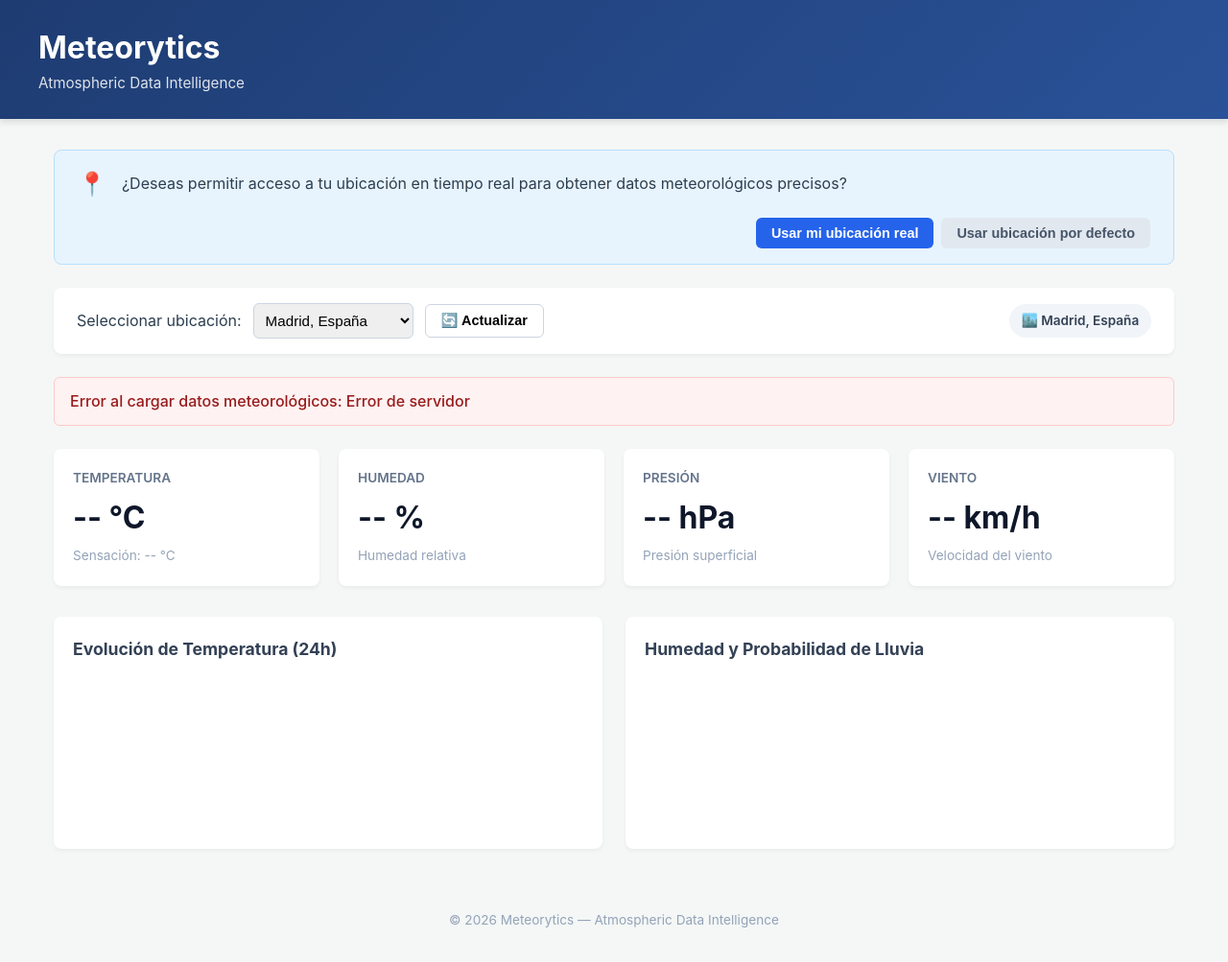
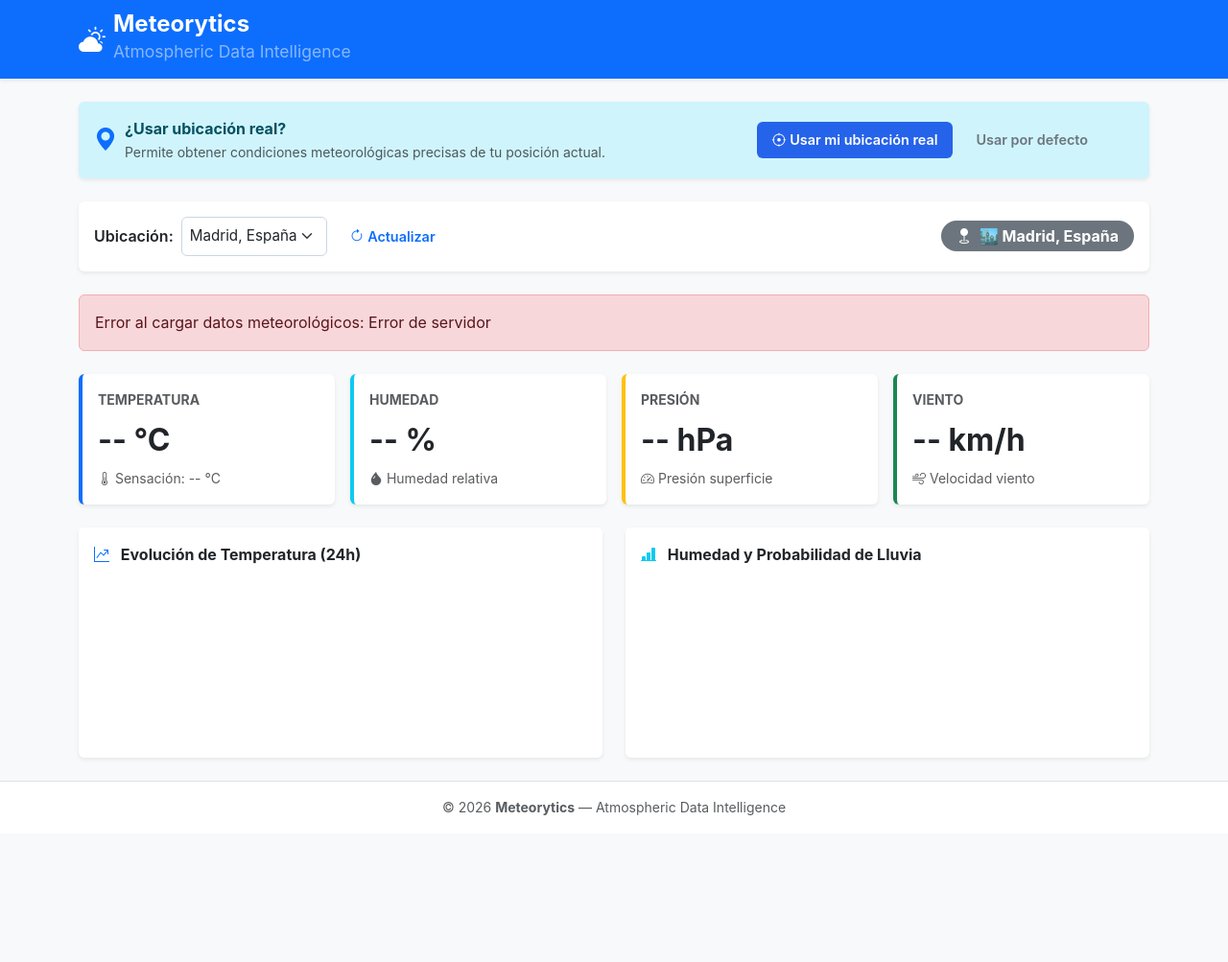
Before and after one commit to JMRS92/meteorytics, a plain HTML site: page frontend/index.html in a window 1280 px wide. Shown: the whole page at 96% size. After the commit the page ends 869 px from the top, so only its background shows below. Drawn offline with nearby package versions, Linux system fonts and the light colour scheme; no server answers.

Commit message:
feat: integración de Bootstrap 5.3 CDN e íconos para la interfaz web

```diff
--- a/frontend/index.html
+++ b/frontend/index.html
@@ -4,95 +4,156 @@
     <meta charset="UTF-8">
     <meta name="viewport" content="width=device-width, initial-scale=1.0">
     <title>Meteorytics - Atmospheric Data Intelligence</title>
+    <!-- Bootstrap 5.3 CSS CDN -->
+    <link href="https://cdn.jsdelivr.net/npm/bootstrap@5.3.3/dist/css/bootstrap.min.css" rel="stylesheet">
+    <!-- Bootstrap Icons CDN -->
+    <link href="https://cdn.jsdelivr.net/npm/bootstrap-icons@1.11.3/font/bootstrap-icons.min.css" rel="stylesheet">
+    <!-- Custom CSS -->
     <link rel="stylesheet" href="css/style.css">
-    <!-- Chart.js para visualizaciones -->
+    <!-- Chart.js CDN -->
     <script src="https://cdn.jsdelivr.net/npm/chart.js"></script>
 </head>
-<body>
-    <header class="app-header">
-        <div class="header-container">
-            <h1 class="logo">Meteorytics</h1>
-            <p class="tagline">Atmospheric Data Intelligence</p>
+<body class="bg-light d-flex flex-column min-vh-100">
+
+    <!-- Navbar / Header -->
+    <nav class="navbar navbar-expand-lg navbar-dark bg-primary shadow-sm">
+        <div class="container">
+            <a class="navbar-brand d-flex align-items-center gap-2" href="#">
+                <i class="bi bi-cloud-sun-fill fs-3"></i>
+                <div>
+                    <span class="fw-bold fs-4 d-block lh-1">Meteorytics</span>
+                    <small class="text-white-50 fs-7">Atmospheric Data Intelligence</small>
                 </div>
-    </header>
+            </a>
+        </div>
+    </nav>
 
-    <main class="main-container">
-        <!-- Banner de solicitud de ubicación por geolocalización -->
-        <section id="geo-banner" class="geo-banner">
-            <div class="geo-content">
-                <span class="geo-icon">📍</span>
-                <p>¿Deseas permitir acceso a tu ubicación en tiempo real para obtener datos meteorológicos precisos?</p>
-                <div class="geo-buttons">
-                    <button id="btn-use-location" class="btn btn-primary">Usar mi ubicación real</button>
-                    <button id="btn-dismiss-location" class="btn btn-secondary">Usar ubicación por defecto</button>
+    <!-- Main Container -->
+    <main class="container my-4 flex-grow-1">
+
+        <!-- Banner de Geolocalización -->
+        <div id="geo-banner" class="alert alert-info alert-dismissible fade show shadow-sm border-0 d-flex flex-wrap align-items-center justify-content-between gap-3 mb-4" role="alert">
+            <div class="d-flex align-items-center gap-2">
+                <i class="bi bi-geo-alt-fill fs-4 text-primary"></i>
+                <div>
+                    <strong>¿Usar ubicación real?</strong>
+                    <span class="d-block text-muted small">Permite obtener condiciones meteorológicas precisas de tu posición actual.</span>
                 </div>
             </div>
-        </section>
+            <div class="d-flex gap-2">
+                <button id="btn-use-location" class="btn btn-primary btn-sm d-flex align-items-center gap-1">
+                    <i class="bi bi-crosshair"></i> Usar mi ubicación real
+                </button>
+                <button id="btn-dismiss-location" class="btn btn-outline-secondary btn-sm">
+                    Usar por defecto
+                </button>
+            </div>
+        </div>
 
-        <!-- Selector manual de ciudad -->
-        <section class="controls-section">
-            <div class="location-selector">
-                <label for="city-select">Seleccionar ubicación:</label>
-                <select id="city-select" class="form-select">
+        <!-- Barra de Control y Selector -->
+        <div class="card shadow-sm border-0 mb-4">
+            <div class="card-body d-flex flex-wrap align-items-center justify-content-between gap-3">
+                <div class="d-flex align-items-center gap-2">
+                    <label for="city-select" class="form-label mb-0 fw-semibold">Ubicación:</label>
+                    <select id="city-select" class="form-select form-select-sm w-auto">
                         <option value="madrid" data-lat="40.4168" data-lon="-3.7038">Madrid, España</option>
                         <option value="barcelona" data-lat="41.3879" data-lon="2.1699">Barcelona, España</option>
                         <option value="valencia" data-lat="39.4699" data-lon="-0.3763">Valencia, España</option>
                         <option value="sevilla" data-lat="37.3891" data-lon="-5.9845">Sevilla, España</option>
                         <option value="bilbao" data-lat="43.2630" data-lon="-2.9350">Bilbao, España</option>
                     </select>
-                <button id="btn-refresh" class="btn btn-icon">🔄 Actualizar</button>
+                    <button id="btn-refresh" class="btn btn-sm btn-outline-primary d-flex align-items-center gap-1">
+                        <i class="bi bi-arrow-clockwise"></i> Actualizar
+                    </button>
                 </div>
-            <div id="location-badge" class="location-badge">Ubicación actual: Madrid</div>
-        </section>
-
-        <!-- Mensaje de estado/error -->
-        <div id="status-message" class="status-message hidden"></div>
-
-        <!-- Tarjetas de KPIs actuales -->
-        <section class="kpi-grid">
-            <div class="kpi-card">
-                <div class="kpi-title">Temperatura</div>
-                <div id="kpi-temp" class="kpi-value">-- °C</div>
-                <div id="kpi-apparent" class="kpi-sub">Sensación: -- °C</div>
+                <span id="location-badge" class="badge bg-secondary fs-6 py-2 px-3 rounded-pill">
+                    <i class="bi bi-geo-fill me-1"></i> Ubicación actual: Madrid
+                </span>
+            </div>
         </div>
 
-            <div class="kpi-card">
-                <div class="kpi-title">Humedad</div>
-                <div id="kpi-humidity" class="kpi-value">-- %</div>
-                <div class="kpi-sub">Humedad relativa</div>
+        <!-- Mensajes de Estado / Alertas -->
+        <div id="status-message" class="alert d-none mb-4" role="alert"></div>
+
+        <!-- KPIs Meteorológicos -->
+        <div class="row g-3 mb-4">
+            <div class="col-6 col-md-3">
+                <div class="card shadow-sm border-0 h-100 border-start border-primary border-4">
+                    <div class="card-body">
+                        <div class="text-muted small text-uppercase fw-bold">Temperatura</div>
+                        <div id="kpi-temp" class="fs-2 fw-bold text-dark my-1">-- °C</div>
+                        <div id="kpi-apparent" class="text-muted small"><i class="bi bi-thermometer-half"></i> Sensación: -- °C</div>
+                    </div>
+                </div>
             </div>
 
-            <div class="kpi-card">
-                <div class="kpi-title">Presión</div>
-                <div id="kpi-pressure" class="kpi-value">-- hPa</div>
-                <div class="kpi-sub">Presión superficial</div>
+            <div class="col-6 col-md-3">
+                <div class="card shadow-sm border-0 h-100 border-start border-info border-4">
+                    <div class="card-body">
+                        <div class="text-muted small text-uppercase fw-bold">Humedad</div>
+                        <div id="kpi-humidity" class="fs-2 fw-bold text-dark my-1">-- %</div>
+                        <div class="text-muted small"><i class="bi bi-droplet-fill"></i> Humedad relativa</div>
+                    </div>
+                </div>
             </div>
 
-            <div class="kpi-card">
-                <div class="kpi-title">Viento</div>
-                <div id="kpi-wind" class="kpi-value">-- km/h</div>
-                <div class="kpi-sub">Velocidad del viento</div>
+            <div class="col-6 col-md-3">
+                <div class="card shadow-sm border-0 h-100 border-start border-warning border-4">
+                    <div class="card-body">
+                        <div class="text-muted small text-uppercase fw-bold">Presión</div>
+                        <div id="kpi-pressure" class="fs-2 fw-bold text-dark my-1">-- hPa</div>
+                        <div class="text-muted small"><i class="bi bi-speedometer2"></i> Presión superficie</div>
                     </div>
-        </section>
+                </div>
+            </div>
 
-        <!-- Gráficos evolutivos -->
-        <section class="charts-section">
-            <div class="chart-container">
-                <h3>Evolución de Temperatura (24h)</h3>
+            <div class="col-6 col-md-3">
+                <div class="card shadow-sm border-0 h-100 border-start border-success border-4">
+                    <div class="card-body">
+                        <div class="text-muted small text-uppercase fw-bold">Viento</div>
+                        <div id="kpi-wind" class="fs-2 fw-bold text-dark my-1">-- km/h</div>
+                        <div class="text-muted small"><i class="bi bi-wind"></i> Velocidad viento</div>
+                    </div>
+                </div>
+            </div>
+        </div>
+
+        <!-- Gráficos Evolutivos -->
+        <div class="row g-4">
+            <div class="col-12 col-lg-6">
+                <div class="card shadow-sm border-0 h-100">
+                    <div class="card-header bg-white border-0 pt-3 fw-bold text-dark">
+                        <i class="bi bi-graph-up-arrow text-primary me-2"></i> Evolución de Temperatura (24h)
+                    </div>
+                    <div class="card-body">
                         <canvas id="tempChart"></canvas>
                     </div>
+                </div>
+            </div>
 
-            <div class="chart-container">
-                <h3>Humedad y Probabilidad de Lluvia</h3>
+            <div class="col-12 col-lg-6">
+                <div class="card shadow-sm border-0 h-100">
+                    <div class="card-header bg-white border-0 pt-3 fw-bold text-dark">
+                        <i class="bi bi-bar-chart-line-fill text-info me-2"></i> Humedad y Probabilidad de Lluvia
+                    </div>
+                    <div class="card-body">
                         <canvas id="humidityChart"></canvas>
                     </div>
-        </section>
+                </div>
+            </div>
+        </div>
+
     </main>
 
-    <footer class="app-footer">
-        <p>&copy; 2026 Meteorytics — Atmospheric Data Intelligence</p>
+    <!-- Footer -->
+    <footer class="bg-white border-top py-3 text-center text-muted small mt-auto">
+        <div class="container">
+            &copy; 2026 <strong>Meteorytics</strong> — Atmospheric Data Intelligence
+        </div>
     </footer>
 
+    <!-- Bootstrap 5.3 JS Bundle CDN -->
+    <script src="https://cdn.jsdelivr.net/npm/bootstrap@5.3.3/dist/js/bootstrap.bundle.min.js"></script>
     <script src="js/api.js"></script>
     <script src="js/main.js"></script>
 </body>
--- a/frontend/js/main.js
+++ b/frontend/js/main.js
@@ -1,5 +1,5 @@
 /**
- * Controlador principal de la interfaz web de Meteorytics.
+ * Controlador principal de la interfaz web de Meteorytics con Bootstrap 5.3.
  */
 document.addEventListener('DOMContentLoaded', () => {
     // Referencias a elementos DOM
@@ -15,13 +15,12 @@ document.addEventListener('DOMContentLoaded', () => {
     let tempChartInstance = null;
     let humidityChartInstance = null;
 
-    // Inicializar aplicación
     init();
 
     function init() {
         setupEventListeners();
 
-        // Comprobar si el usuario ya dio preferencia previa de ubicación
+        // Comprobar preferencia guardada de ubicación
         const savedGeoPref = localStorage.getItem('meteorytics_use_geo');
         if (savedGeoPref === 'true') {
             requestUserLocation();
@@ -38,7 +37,7 @@ document.addEventListener('DOMContentLoaded', () => {
 
         btnDismissLocation.addEventListener('click', () => {
             localStorage.setItem('meteorytics_use_geo', 'false');
-            geoBanner.classList.add('hidden');
+            geoBanner.classList.add('d-none');
             loadSelectedCity();
         });
 
@@ -57,23 +56,23 @@ document.addEventListener('DOMContentLoaded', () => {
     }
 
     /**
-     * Solicita acceso a la ubicación geográfica real del usuario mediante la API navigator.geolocation.
+     * Solicita acceso a la geolocalización del navegador.
      */
     function requestUserLocation() {
         if (!navigator.geolocation) {
-            showStatus('La geolocalización no está soportada por tu navegador.', 'error');
+            showStatus('La geolocalización no está soportada por tu navegador.', 'danger');
             loadSelectedCity();
             return;
         }
 
-        showStatus('Obteniendo tu ubicación geográfica en tiempo real...', 'info');
+        showStatus('Obteniendo tu ubicación en tiempo real...', 'info');
 
         navigator.geolocation.getCurrentPosition(
             (position) => {
                 const lat = position.coords.latitude;
                 const lon = position.coords.longitude;
 
-                geoBanner.classList.add('hidden');
+                geoBanner.classList.add('d-none');
                 hideStatus();
                 updateLocationBadge(`📍 Ubicación Real (${lat.toFixed(2)}°, ${lon.toFixed(2)}°)`);
                 fetchAndRenderWeather(lat, lon, 'Tu Ubicación');
@@ -82,28 +81,24 @@ document.addEventListener('DOMContentLoaded', () => {
                 let errorText = 'No se pudo acceder a tu ubicación.';
                 switch (error.code) {
                     case error.PERMISSION_DENIED:
-                        errorText = 'Acceso a la ubicación denegado por el usuario.';
+                        errorText = 'Acceso a ubicación denegado.';
                         break;
                     case error.POSITION_UNAVAILABLE:
-                        errorText = 'La información de ubicación no está disponible.';
+                        errorText = 'Ubicación no disponible.';
                         break;
                     case error.TIMEOUT:
-                        errorText = 'Tiempo de espera agotado al obtener la ubicación.';
+                        errorText = 'Tiempo de espera agotado al obtener ubicación.';
                         break;
                 }
-                showStatus(`${errorText} Cargando ciudad por defecto.`, 'error');
+                showStatus(`${errorText} Cargando ciudad seleccionada.`, 'warning');
                 loadSelectedCity();
             },
-            {
-                enableHighAccuracy: true,
-                timeout: 8000,
-                maximumAge: 0
-            }
+            { enableHighAccuracy: true, timeout: 8000, maximumAge: 0 }
         );
     }
 
     /**
-     * Carga el clima de la ciudad seleccionada en el menú desplegable.
+     * Carga el clima para la ciudad seleccionada.
      */
     function loadSelectedCity() {
         const selectedOption = citySelect.options[citySelect.selectedIndex];
@@ -116,7 +111,7 @@ document.addEventListener('DOMContentLoaded', () => {
     }
 
     /**
-     * Consulta la API meteorológica y renderiza la información en la UI.
+     * Consulta la API backend de Meteorytics y renderiza datos.
      */
     async function fetchAndRenderWeather(lat, lon, name) {
         try {
@@ -124,23 +119,23 @@ document.addEventListener('DOMContentLoaded', () => {
             renderKPIs(data.current);
             renderCharts(data.hourly);
         } catch (err) {
-            showStatus(`Error al cargar datos meteorológicos: ${err.message}`, 'error');
+            showStatus(`Error al cargar datos meteorológicos: ${err.message}`, 'danger');
         }
     }
 
     /**
-     * Renderiza las tarjetas de KPIs meteorológicos.
+     * Renderiza las tarjetas KPI de Bootstrap.
      */
     function renderKPIs(current) {
         document.getElementById('kpi-temp').textContent = `${current.temperature.toFixed(1)} °C`;
-        document.getElementById('kpi-apparent').textContent = `Sensación: ${current.apparentTemperature.toFixed(1)} °C`;
+        document.getElementById('kpi-apparent').innerHTML = `<i class="bi bi-thermometer-half"></i> Sensación: ${current.apparentTemperature.toFixed(1)} °C`;
         document.getElementById('kpi-humidity').textContent = `${current.humidity} %`;
         document.getElementById('kpi-pressure').textContent = `${current.pressure.toFixed(1)} hPa`;
         document.getElementById('kpi-wind').textContent = `${current.windSpeed.toFixed(1)} km/h`;
     }
 
     /**
-     * Renderiza los gráficos evolutivos con Chart.js.
+     * Renderiza los gráficos de Chart.js dentro de tarjetas de Bootstrap.
      */
     function renderCharts(hourlyList) {
         const labels = hourlyList.map(h => h.time);
@@ -148,7 +143,6 @@ document.addEventListener('DOMContentLoaded', () => {
         const humidities = hourlyList.map(h => h.humidity);
         const precipProbs = hourlyList.map(h => h.precipitationProbability);
 
-        // Gráfico 1: Temperatura
         const ctxTemp = document.getElementById('tempChart').getContext('2d');
         if (tempChartInstance) tempChartInstance.destroy();
         tempChartInstance = new Chart(ctxTemp, {
@@ -158,8 +152,8 @@ document.addEventListener('DOMContentLoaded', () => {
                 datasets: [{
                     label: 'Temperatura (°C)',
                     data: temps,
-                    borderColor: '#2563eb',
-                    backgroundColor: 'rgba(37, 99, 235, 0.1)',
+                    borderColor: '#0d6efd',
+                    backgroundColor: 'rgba(13, 110, 253, 0.1)',
                     fill: true,
                     tension: 0.3
                 }]
@@ -170,7 +164,6 @@ document.addEventListener('DOMContentLoaded', () => {
             }
         });
 
-        // Gráfico 2: Humedad y Precipitación
         const ctxHumidity = document.getElementById('humidityChart').getContext('2d');
         if (humidityChartInstance) humidityChartInstance.destroy();
         humidityChartInstance = new Chart(ctxHumidity, {
@@ -181,12 +174,12 @@ document.addEventListener('DOMContentLoaded', () => {
                     {
                         label: 'Humedad (%)',
                         data: humidities,
-                        backgroundColor: 'rgba(14, 165, 233, 0.6)'
+                        backgroundColor: 'rgba(13, 202, 240, 0.6)'
                     },
                     {
                         label: 'Prob. Lluvia (%)',
                         data: precipProbs,
-                        backgroundColor: 'rgba(99, 102, 241, 0.6)'
+                        backgroundColor: 'rgba(255, 193, 7, 0.6)'
                     }
                 ]
             },
@@ -198,16 +191,16 @@ document.addEventListener('DOMContentLoaded', () => {
     }
 
     function updateLocationBadge(text) {
-        locationBadge.textContent = text;
+        locationBadge.innerHTML = `<i class="bi bi-geo-fill me-1"></i> ${text}`;
     }
 
     function showStatus(message, type = 'info') {
         statusMessage.textContent = message;
-        statusMessage.className = `status-message ${type}`;
-        statusMessage.classList.remove('hidden');
+        statusMessage.className = `alert alert-${type} mb-4`;
+        statusMessage.classList.remove('d-none');
     }
 
     function hideStatus() {
-        statusMessage.classList.add('hidden');
+        statusMessage.classList.add('d-none');
     }
 });
```
Lines whose indentation alone changed are shown as unchanged.
